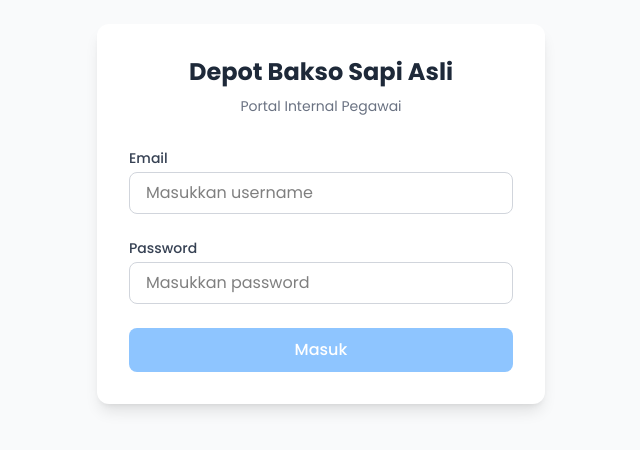
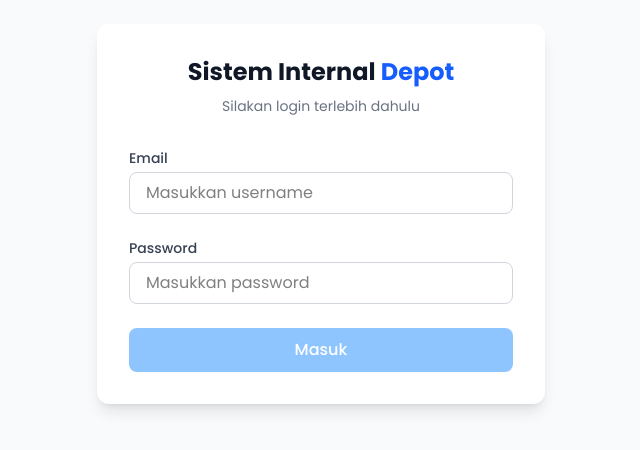
Before and after one commit to NikoHoc/fyp-frontend-web, a Next.js app: page /login in a window 1280 px wide. Shown: the part 186-636 px from the top of the page, without its empty margins (319-959 px from the left). Built offline with nearby package versions, Linux system fonts and the light colour scheme; no server answers.

Commit message:
adjust suspense in layout and login page

```diff
--- a/src/app/(auth)/login/page.tsx
+++ b/src/app/(auth)/login/page.tsx
@@ -1,11 +1,12 @@
 "use client";
 
-import { useEffect, useState } from "react";
+import { useEffect, useState, Suspense } from "react";
 import { useAuth } from "@/hooks/useAuth";
 import { useSearchParams, useRouter } from "next/navigation";
 import toast from "react-hot-toast";
 
-export default function LoginPage() {
+// 💡 1. Ubah nama menjadi LoginContent
+function LoginContent() {
   const [email, setEmail] = useState("");
   const [password, setPassword] = useState("");
   const { login, isLoading, error } = useAuth();
@@ -35,17 +36,13 @@ export default function LoginPage() {
     <div className="min-h-screen bg-gray-50 flex flex-col justify-center items-center p-4 font-poppins">
       <div className="max-w-md w-full bg-white rounded-xl shadow-lg p-8">
         <div className="text-center mb-8">
-          <h1 className="text-2xl font-bold text-gray-800">
-            Depot Bakso Sapi Asli
+          <h1 className="text-2xl font-bold text-gray-900">
+            Sistem Internal <span className="text-blue-600">Depot</span>
           </h1>
-          <p className="text-sm text-gray-500 mt-2 font-montserrat">Portal Internal Pegawai</p>
+          <p className="text-gray-500 mt-2 text-sm">
+            Silakan login terlebih dahulu
+          </p>
         </div>
-
-        {error && (
-          <div className="mb-4 p-3 bg-red-50 border-l-4 border-red-500 text-red-700 text-sm rounded">
-            {error}
-          </div>
-        )}
 
         <form onSubmit={handleSubmit} className="space-y-6">
           <div>
@@ -53,7 +50,7 @@ export default function LoginPage() {
               Email
             </label>
             <input
-              type="text"
+              type="email"
               value={email}
               onChange={(e) => setEmail(e.target.value)}
               className="text-black w-full px-4 py-2 border border-gray-300 rounded-lg focus:ring-2 focus:ring-blue-500 focus:border-blue-500 outline-none transition-colors"
@@ -94,3 +91,11 @@ export default function LoginPage() {
     </div>
   );
 }
+
+export default function LoginPage() {
+  return (
+    <Suspense fallback={<div className="min-h-screen bg-gray-50 flex justify-center items-center">Memuat halaman login...</div>}>
+      <LoginContent />
+    </Suspense>
+  );
+}
--- a/src/app/(dashboard)/layout.tsx
+++ b/src/app/(dashboard)/layout.tsx
@@ -1,6 +1,6 @@
 "use client";
 
-import { useState, useEffect } from "react";
+import { useState, useEffect, Suspense } from "react";
 import { useSearchParams, useRouter } from "next/navigation";
 import toast from "react-hot-toast";
 import Sidebar from "@/components/layout/Sidebar";
@@ -8,12 +8,7 @@ import Navbar from "@/components/layout/Navbar";
 import { SessionProvider } from "@/contexts/SessionContext";
 import GlobalRealtimeNotification from "@/components/notifications/GlobalRealtimeNotification";
 
-export default function DashboardLayout({
-  children,
-}: {
-  children: React.ReactNode;
-}) {
-  const [isSidebarCollapsed, setIsSidebarCollapsed] = useState(false);
+function RouteErrorHandler() {
   const searchParams = useSearchParams();
   const router = useRouter();
 
@@ -24,8 +19,21 @@ export default function DashboardLayout({
     }
   }, [searchParams, router]);
 
+  return null;
+}
+
+export default function DashboardLayout({
+  children,
+}: {
+  children: React.ReactNode;
+}) {
+  const [isSidebarCollapsed, setIsSidebarCollapsed] = useState(false);
+
   return (
     <SessionProvider>
+      <Suspense fallback={null}>
+        <RouteErrorHandler />
+      </Suspense>
       <div className="min-h-screen bg-gray-50 flex">
         <Sidebar
           isCollapsed={isSidebarCollapsed}
@@ -38,11 +46,11 @@ export default function DashboardLayout({
         >
           <Navbar />
           <GlobalRealtimeNotification />
-          <main className="p-6 flex-1 overflow-y-auto">
+          <main className="flex-1 p-4 md:p-8 overflow-x-hidden">
             {children}
           </main>
         </div>
       </div>
     </SessionProvider>
-  )
+  );
 }
```
